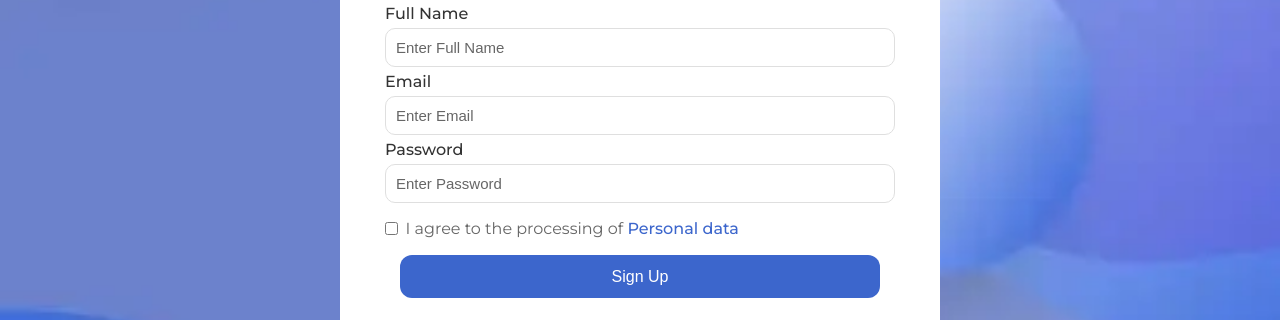
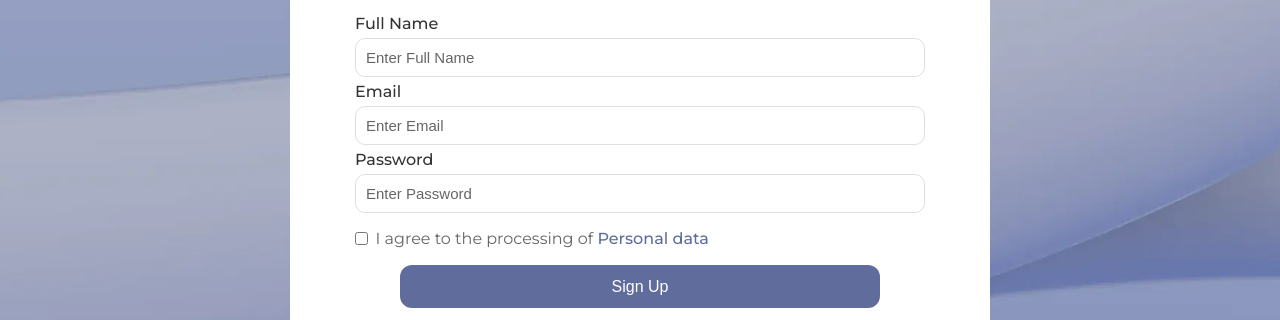
Before and after one commit to Goodness-I/form, a plain HTML site: page sign-up/index.html in a window 1280 px wide. Shown: the part 311-631 px from the top of the page. Drawn offline with Linux system fonts and the light colour scheme.

Commit message:
stylesheet modified

```diff
--- a/LandingPage.css
+++ b/LandingPage.css
@@ -7,7 +7,7 @@ body {
 .landing-page {
   width: 100%;
   height: 100vh;
-  background-image: url("./img/bubble-bg.webp");
+  background-image: url("./img/form-bg.webp");
   background-size: cover;
   background-position: center;
   background-repeat: no-repeat;
@@ -108,8 +108,6 @@ button {
 
 @media screen and (min-width: 1024px) {
   .landing-page {
-    /* background-image: url("./img/bubble-bg.webp"); */
-
     display: flex;
     flex-direction: column;
     align-items: center;
--- a/base.css
+++ b/base.css
@@ -2,8 +2,8 @@
 
 /* Shared design tokens used across the landing and authentication pages. */
 :root {
-  --color-primary: #3c66cc;
-  --color-accent: #5b5fef;
+  --color-primary: #5f6c9c;
+  --color-accent: #7d89ae;
   --color-muted: #666;
   --color-border: #dfdfdf;
   --color-focus: #e6f0ff;
@@ -44,6 +44,59 @@ a {
 .blue-link:active,
 .blue-link:focus {
   color: var(--color-primary);
+}
+
+/* Shared authentication page and form-card layout. */
+.auth-page {
+  width: 100%;
+  min-height: 100svh;
+  display: flex;
+  flex-direction: column;
+  justify-content: space-between;
+  position: relative;
+  background: url("./img/form-bg.webp") center top / cover no-repeat;
+  background-attachment: fixed;
+}
+
+.auth-card {
+  width: 100%;
+  display: flex;
+  flex-direction: column;
+  animation: slideUp 0.6s ease-out;
+  padding: 0.5rem 1rem 0;
+  background: #fff;
+  color: #333;
+  border-radius: 2rem 2rem 0 0;
+}
+
+@media screen and (min-width: 600px) {
+  .auth-card {
+    padding: 2rem 3rem 2rem;
+  }
+}
+
+@media screen and (min-width: 768px) {
+  .auth-card {
+    padding: 3rem;
+  }
+}
+
+@media screen and (min-width: 1024px) {
+  .auth-card {
+    padding: 3rem 3rem 2rem;
+  }
+}
+
+@media screen and (min-width: 1200px) {
+  .auth-card {
+    padding: 4rem 5rem 3rem;
+  }
+}
+
+@media screen and (min-width: 1920px) and (min-height: 1080px) {
+  .auth-card {
+    padding: 5rem 6rem 4rem;
+  }
 }
 
 /* Shared back-navigation layout for sign-in and sign-up pages. */
@@ -106,6 +159,16 @@ a {
   gap: 2rem;
 }
 
+.icons a,
+.icons a:visited {
+  color: var(--color-accent);
+}
+
+.icons a:hover,
+.icons a:focus-visible {
+  color: var(--color-primary);
+}
+
 /* Shared footer layout for account prompts below each auth form. */
 .footer,
 .account-footer {
--- a/sign-in/SignIn.css
+++ b/sign-in/SignIn.css
@@ -3,6 +3,7 @@ body {
   font-size: 1.5rem;
   line-height: 1.5;
   position: relative;
+  overflow-y: hidden;
 }
 
 button {
@@ -30,47 +31,33 @@ button:hover a {
   color: #fff;
 }
 
-.welcome-back {
-  width: 100%;
-  height: fit-content;
-  position: fixed;
-  left: 0;
-  right: 0;
-  bottom: 0;
-  max-height: 100svh;
-  overflow-y: auto;
-  margin-bottom: 0;
-  animation: slideUp 0.8s ease-out;
-}
-
 .signInContainer {
-  width: 100%;
-  min-height: 100svh;
-  display: flex;
-  justify-content: space-between;
-  flex-direction: column;
-  position: relative;
-  background-image: url("./img/bubble-bg.webp");
-  background-size: cover;
-  background-position: center;
-  background-repeat: no-repeat;
-  overflow-y: auto;
+  height: 100svh;
+  min-height: 0;
+  overflow: hidden;
 }
 
 .signIn {
-  width: 100%;
-  display: flex;
-  flex-direction: column;
-  padding: 3rem 2rem 1rem;
-  background: #fff;
-  border-radius: 1rem 1rem 0 0;
+  flex: 0 1 auto;
+  max-height: 100%;
+  overflow-y: auto;
+  scrollbar-width: none;
+  -ms-overflow-style: none;
+}
+
+.signIn::-webkit-scrollbar {
+  display: none;
 }
 
 .sign-in-content {
   text-align: center;
-  color: #5b5fef;
+  color: var(--color-primary);
   text-wrap: wrap;
   margin-bottom: 1rem;
+}
+
+.sign-in-content h1 {
+  padding: 1rem;
 }
 
 .sign-in-form {
@@ -157,7 +144,6 @@ input:is(:hover, :focus) {
   border-radius: 1rem;
 }
 
-
 @media screen and (max-width: 199px) {
   .flex-container {
     flex-wrap: wrap;
@@ -168,7 +154,7 @@ input:is(:hover, :focus) {
     flex: 0 0 100%;
     width: 100%;
     margin-left: 0;
-    text-align: right;
+    text-align: left;
   }
 }
 
@@ -179,7 +165,7 @@ input:is(:hover, :focus) {
   }
 
   .signIn {
-    padding: 2rem 1rem 0.5rem;
+    padding: 0.5rem 1rem 0;
   }
 
   .sign-in-content h1 {
@@ -192,11 +178,23 @@ input:is(:hover, :focus) {
   }
 }
 
+@media screen and (max-width: 250px) {
+  .flex-container {
+    flex-wrap: wrap;
+    row-gap: 0;
+  }
+
+  .forgot {
+    flex: 0 0 100%;
+    width: 100%;
+    text-align: left;
+  }
+}
+
 @media screen and (min-width: 600px) and (max-width: 767px) {
   .signIn {
     width: min(90%, 62rem);
     margin: 0 auto;
-    padding: 3rem 2rem 1rem;
   }
 
   .sign-in-content h1 {
@@ -207,9 +205,7 @@ input:is(:hover, :focus) {
 @media screen and (min-width: 768px) {
   .signIn {
     width: min(82%, 62rem);
-    min-height: 68svh;
     margin: 0 auto;
-    padding: 4rem 3rem 2rem;
   }
 
   .sign-in-content h1 {
@@ -218,17 +214,11 @@ input:is(:hover, :focus) {
 }
 
 @media screen and (min-width: 1024px) {
-  .welcome-back {
-    margin-bottom: 0;
-  }
-
   .signIn {
     width: 100%;
     max-width: 60rem;
     min-height: 0;
-    max-height: calc(100svh - 6rem);
-    padding: 2rem 3rem 1rem;
-    border-radius: 1rem 1rem 0 0;
+    border-radius: 2rem 2rem 0 0;
   }
 
   .sign-in-content {
@@ -263,3 +253,28 @@ input:is(:hover, :focus) {
     margin: 0 auto;
   }
 }
+
+@media screen and (min-width: 1200px) {
+  .signIn {
+    max-width: 70rem;
+  }
+
+  .sign-in-content h1 {
+    font-size: 4.8rem;
+  }
+}
+
+@media screen and (min-width: 1920px) and (min-height: 1080px) {
+  .signIn {
+    max-width: 80rem;
+  }
+
+  .sign-in-content h1 {
+    font-size: 5.6rem;
+  }
+
+  .sign-in-form input,
+  .sign-in-form label {
+    font-size: 1.8rem;
+  }
+}
--- a/sign-up/SignUp.css
+++ b/sign-up/SignUp.css
@@ -3,43 +3,32 @@ body {
   font-size: 1.5rem;
   position: relative;
   overflow-x: hidden;
+  overflow-y: hidden;
 }
 
 /* Sign-up page background and card layout. */
-.landing-page {
-  width: 100%;
-  min-height: 100vh;
-  min-height: 100svh;
-  background-image: url("./img/bubble-bg.webp");
-  background-size: cover;
-  background-position: center top;
-  background-repeat: no-repeat;
-  background-attachment: fixed;
-  overflow-y: auto;
-  display: flex;
-  flex-direction: column;
-  justify-content: space-between;
-}
-
-.get-started {
-  width: 100%;
-  margin-top: auto;
-  animation: slideUp 0.6s ease-out;
-  height: auto;
+.signUpContainer {
+  height: 100svh;
+  min-height: 0;
+  overflow: hidden;
 }
 
 .signUp {
-  background-color: #fff;
-  color: #333;
+  flex: 0 1 auto;
+  margin: 2rem auto 0;
+  height: auto;
   min-height: 0;
-  padding: 0.5rem 1rem 0;
-  border-top-left-radius: 2rem;
-  border-top-right-radius: 2rem;
-  margin-top: 1rem;
+  overflow-y: auto;
+  scrollbar-width: none;
+  -ms-overflow-style: none;
+}
+
+.signUp::-webkit-scrollbar {
+  display: none;
 }
 
 .sign-up-content h1 {
-  color: var(--color-accent);
+  color: var(--color-primary);
   text-align: center;
   font-weight: bold;
   font-size: 1.8rem;
@@ -134,18 +123,10 @@ input:focus {
 }
 
 @media screen and (max-width: 599px) {
-  .get-started {
-    margin-top: 0;
-    position: fixed;
-    left: 0;
-    right: 0;
-    bottom: 0;
-    max-height: 100svh;
-    overflow-y: auto;
-  }
-
   .signUp {
     margin-top: 0;
+    position: relative;
+    max-height: none;
   }
 
   .form-container {
@@ -167,8 +148,6 @@ input:focus {
     width: 100%;
     max-width: 60rem;
     min-height: 0;
-    margin: 2rem auto 0;
-    padding: 2rem 3rem 2rem;
   }
 
   .sign-up-content h1 {
@@ -177,11 +156,6 @@ input:focus {
 }
 
 @media screen and (min-width: 768px) {
-  .signUp {
-    margin: 2rem auto;
-    padding: 3rem 3rem;
-  }
-
   .sign-up-content h1 {
     font-size: 4rem;
   }
@@ -215,15 +189,19 @@ input:focus {
 }
 
 @media screen and (min-width: 1024px) {
-  .signUp {
-    max-height: calc(100svh - 4rem);
-    overflow-y: auto;
-    margin: 2rem auto;
-    padding: 3rem 3rem 2rem;
-  }
   .form-sign-up-button {
     width: 100%;
     max-width: 48rem;
     margin: 0 auto;
   }
 }
+
+@media screen and (min-width: 1200px) {
+  .signUp {
+    max-width: 70rem;
+  }
+
+  .sign-up-content h1 {
+    font-size: 4.8rem;
+  }
+}
--- a/sign-up/index.html
+++ b/sign-up/index.html
@@ -15,15 +15,14 @@
     <link rel="stylesheet" href="./SignUp.css" />
   </head>
   <body>
-    <div class="container landing-page">
+    <div class="auth-page signUpContainer">
       <!-- Return navigation to the landing page. -->
       <div class="nav-back">
         <a href="../index.html" class="back"
           ><i class="fas fa-chevron-left"></i> Back</a
         >
       </div>
-      <div class="get-started container">
-        <div class="signUp">
+      <div class="auth-card signUp">
         <!-- Account creation form and agreement controls. -->
         <div class="sign-up-content">
           <h1>Get Started</h1>
@@ -114,6 +113,5 @@
         </div>
       </div>
     </div>
-    </div>
   </body>
 </html>
```
Also changed, not shown: sign-in/index.html (+2 -4 lines), img/form-bg.webp (added). Lines whose indentation alone changed are shown as unchanged.
